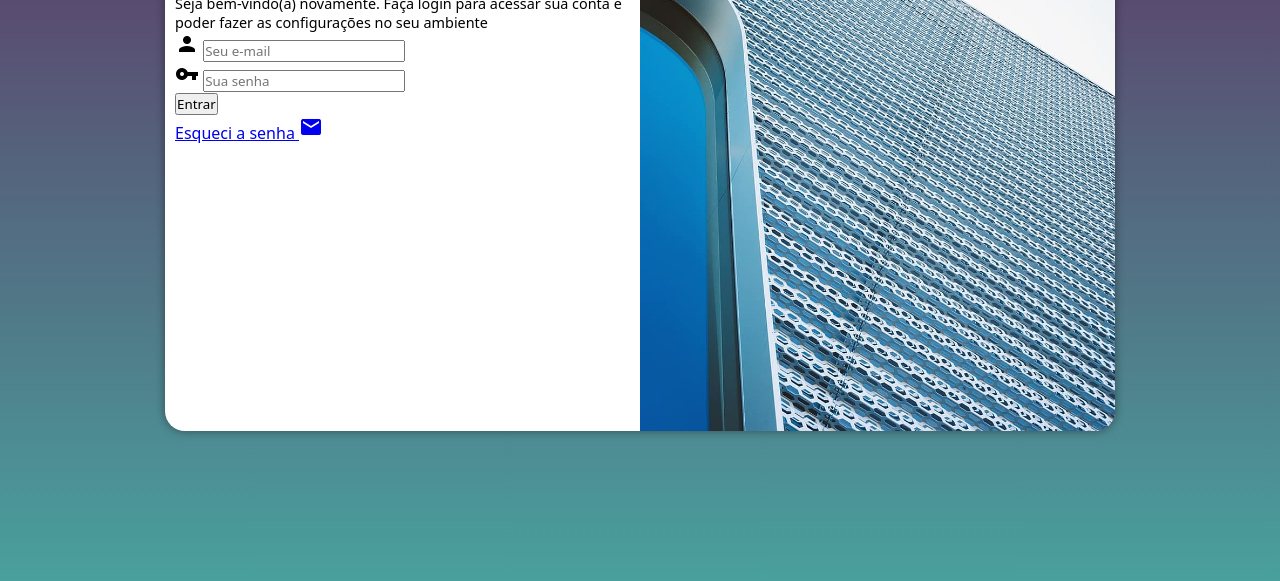
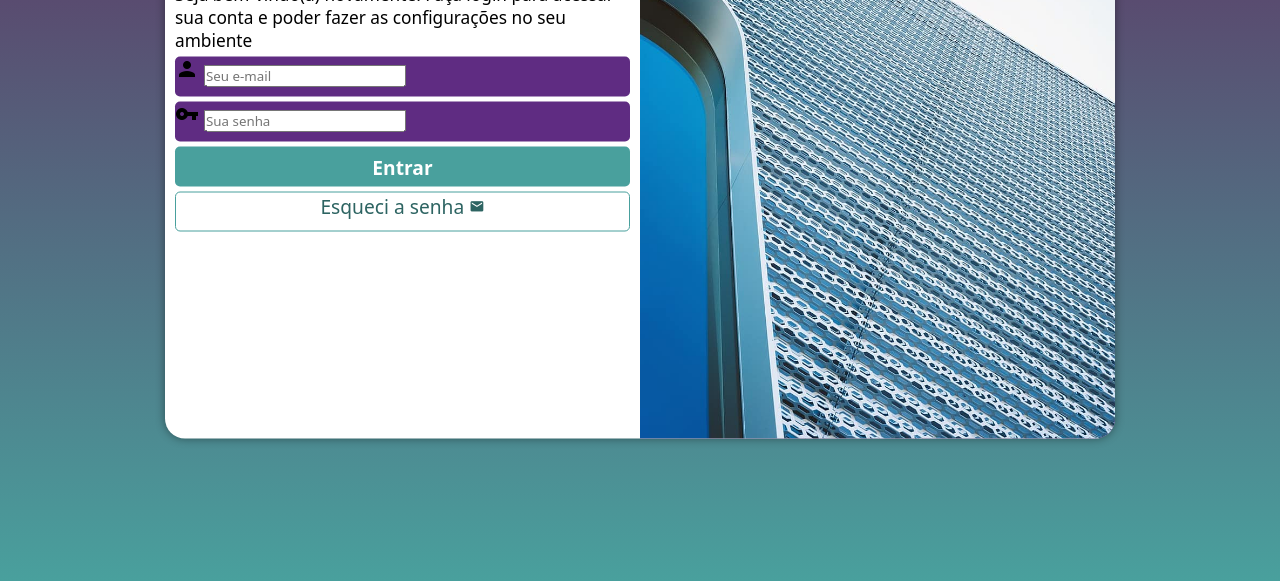
Before and after one commit to luiscamposzz/projeto-login, a plain HTML site: page index.html in a window 1280 px wide. Shown: the part 219-800 px from the top of the page. Drawn offline with Linux system fonts and the light colour scheme.

Commit message:
Aplicando estilo ao formulario

```diff
--- a/estilos/medias-queries.css
+++ b/estilos/medias-queries.css
@@ -32,6 +32,7 @@
         height: 100%;
     }
     div#formulario{
+        font-size: 1.2em;
         float: left;
         width: 50%;
     }
--- a/estilos/style.css
+++ b/estilos/style.css
@@ -31,7 +31,7 @@ section#login {
     transform: translate(-50%, -50%);
     background-color: white;
     width: 250px;
-    height: 500px;
+    height: 515px;
     border-radius: 20px;
     box-shadow: 0px 0px 10px rgba(0, 0, 0, 0.425);
     transition: width .3s, height .3s;
@@ -51,10 +51,54 @@ section#login>div#formulario {
 
 }
 div#formulario>h1{
-    font-size: 2em;
     text-align: center;
     margin-bottom: 10px;
 }
 div#formulario>p{
     font-size: 0.9em;
 }
+div.campo{
+    background-color: #5f2c82;
+    width: 100%;
+    height: 40px;
+    border-radius: 5px;
+    margin: 5px 0px;
+}
+form>label{
+    display: none;
+}
+#enviar{
+    display: block;
+    font-size: 1em;
+    font-weight: bold;
+    width: 100%;
+    height: 40px;
+    background-color: #49a09d;
+    color: white;
+    border: none;
+    border-radius: 5px;
+    cursor: pointer;
+    margin-bottom: 5px;
+}
+#enviar:hover{
+    background-color: #2c5f5d;
+}
+form >a.botao{
+    display: block;
+    text-align: center;
+    font-size: 1em;
+    width: 100%;
+    height: 40px;
+    background-color: white;
+    border: 1px solid #49a09d;
+    border-radius: 5px;
+    text-decoration: none;
+    color: #2d6462;
+}
+form>a.botao:hover{
+    background-color: #2d6462;
+    color: white;
+}
+form>a.botao>i{
+    font-size: 0.8em;
+}
--- a/index.html
+++ b/index.html
@@ -28,10 +28,10 @@
                         <input type="password" name="senha" id="isenha" placeholder="Sua senha" autocomplete="current-password" required minlength="8" maxlength="20">
                         <label for="isenha"></label>
                     </div>
-                    <input type="submit" value="Entrar">
-                    <p>
-                        <a href="#">Esqueci a senha <i class="material-icons">mail</i></a>
-                    </p>
+                    <input type="submit" value="Entrar" id="enviar">
+
+                        <a href="#" class="botao">Esqueci a senha <i class="material-icons">mail</i></a>
+
                 </form>
             </div>
         </section>
```
